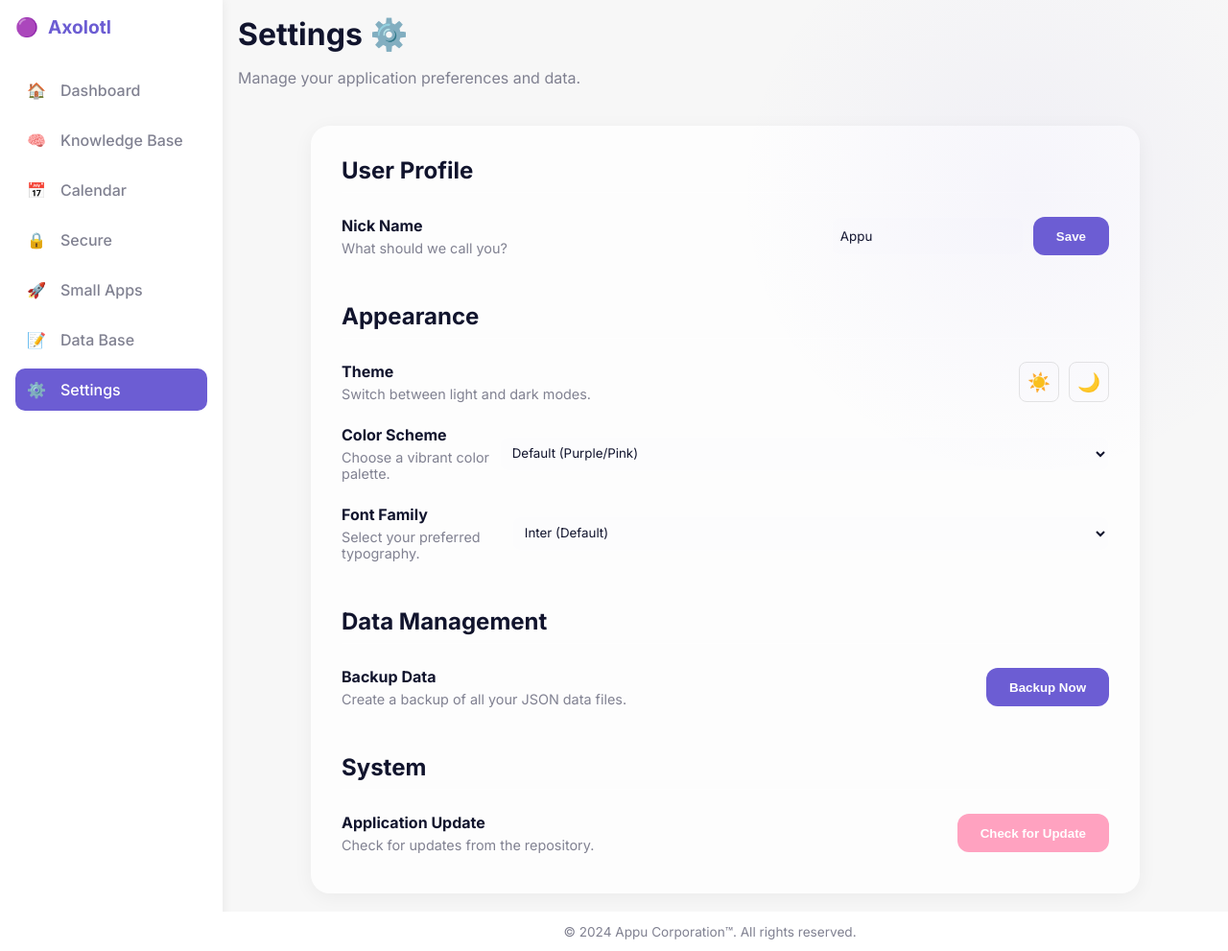
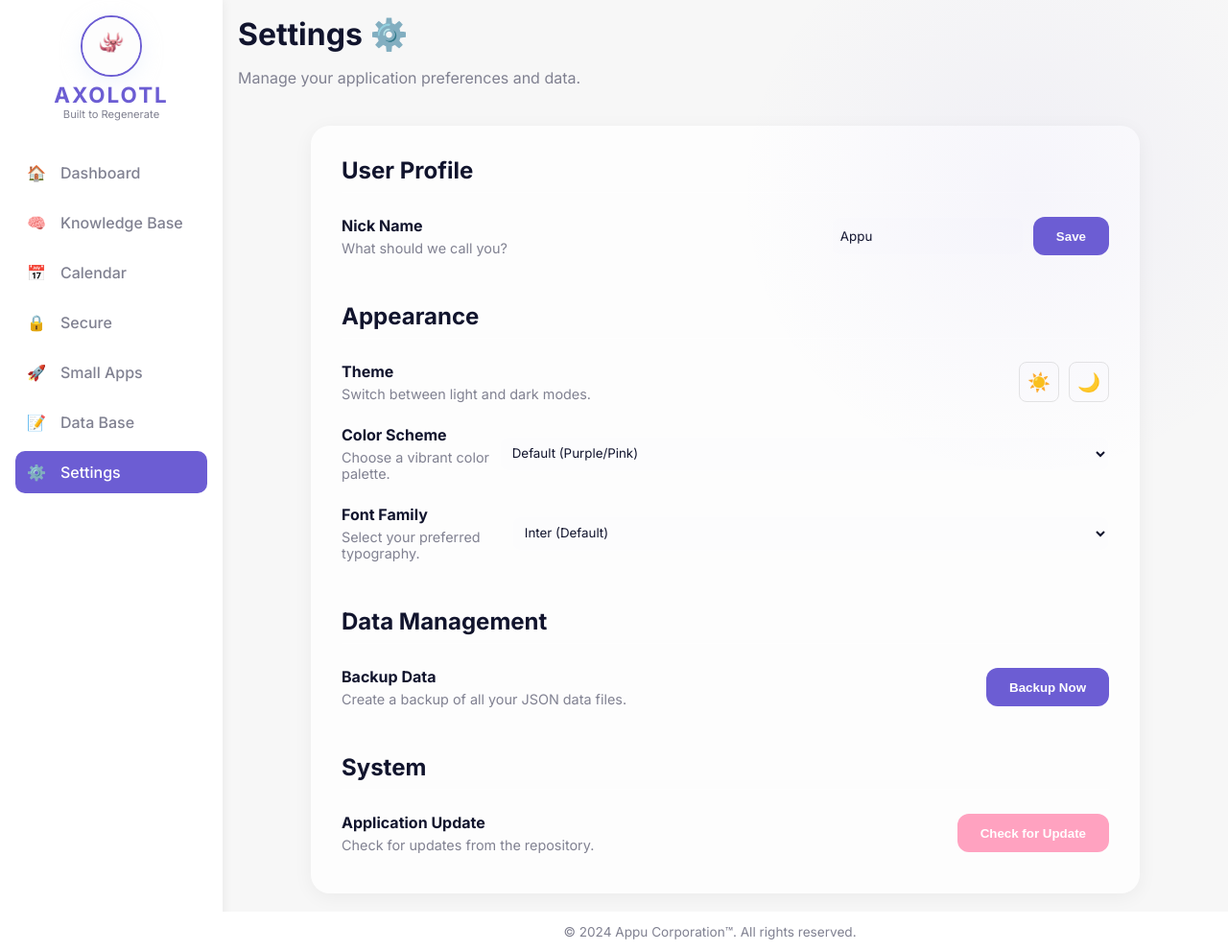
Before and after one commit to BinuAppu/appupersonalapp, a Flask app: page /settings in a window 1280 px wide. Shown: the whole page at 96% size. Run offline with Flask 3, Linux system fonts and the light colour scheme; some libraries are stand-ins or nearby versions.

Commit message:
Logo Added

```diff
--- a/appu_personal_app/static/script.js
+++ b/appu_personal_app/static/script.js
@@ -33,7 +33,8 @@ document.addEventListener('DOMContentLoaded', () => {
                 'darcula', 'dracula-soft', 'github-dark', 'github-light', 'jellybeans',
                 'material-darker', 'material-lighter', 'material-ocean', 'material-palenight',
                 'monokai-pro', 'night-owl', 'shades-of-purple', 'synthwave-84',
-                'tokyo-night', 'zenburn', 'solarized-ocean', 'deep-purple', 'matrix-green'
+                'tokyo-night', 'zenburn', 'solarized-ocean', 'deep-purple', 'matrix-green',
+                'inferno-hacker'
             ];
             if (validThemes.includes(theme)) {
                 schemeSelect.value = theme;
--- a/appu_personal_app/static/style.css
+++ b/appu_personal_app/static/style.css
@@ -239,6 +239,22 @@
 
 /* --- New 30 Themes --- */
 
+[data-theme='inferno-hacker'] {
+    /* Inferno Hacker - Halloween, Devil, Horror, Hacker, Cyber */
+    --primary-color: #ff0000;
+    --secondary-color: #00ff41;
+    --accent-color: #ff8c00;
+    --bg-color: #050505;
+    --text-color: #e0e0e0;
+    --text-muted: #888888;
+    --card-bg: rgba(15, 0, 0, 0.85);
+    --nav-bg: #0a0000;
+    --box-shadow: 0px 0px 15px rgba(255, 0, 0, 0.3);
+    --border-color: #330000;
+    --input-bg: #0f0000;
+    --input-border: #ff0000;
+}
+
 [data-theme='atom-one-dark'] {
     --primary-color: #61afef;
     --secondary-color: #98c379;
@@ -737,8 +753,37 @@ body {
     color: var(--primary-color);
     margin-bottom: 2rem;
     display: flex;
+    flex-direction: column;
     align-items: center;
-    gap: 10px;
+    text-align: center;
+    gap: 5px;
+}
+
+.logo-img {
+    width: 60px;
+    height: 60px;
+    border-radius: 50%;
+    object-fit: cover;
+    object-position: center;
+    background: white;
+    /* New image has white background */
+    border: 2px solid var(--primary-color);
+    box-shadow: var(--box-shadow);
+}
+
+.logo-text {
+    font-size: 1.4rem;
+    text-transform: uppercase;
+    letter-spacing: 2px;
+}
+
+.slogan {
+    font-size: 0.7rem;
+    font-weight: 400;
+    color: var(--text-muted);
+    text-transform: none;
+    letter-spacing: normal;
+    margin-top: -5px;
 }
 
 .nav-link {
@@ -1022,6 +1067,7 @@ textarea:focus {
     /* white-space: nowrap; - Removed for wrapping */
     display: -webkit-box;
     -webkit-line-clamp: 2;
+    line-clamp: 2;
     -webkit-box-orient: vertical;
     overflow: hidden;
     text-overflow: ellipsis;
@@ -1359,6 +1405,7 @@ textarea:focus {
     text-overflow: ellipsis;
     display: -webkit-box;
     -webkit-line-clamp: 2;
+    line-clamp: 2;
     -webkit-box-orient: vertical;
 }
 
--- a/appu_personal_app/templates/base.html
+++ b/appu_personal_app/templates/base.html
@@ -16,7 +16,9 @@
 <body>
     <div class="sidebar">
         <div class="logo">
-            <span>🟣</span> Axolotl
+            <img src="{{ url_for('static', filename='axolotl_logo.png') }}" alt="Axolotl Logo" class="logo-img">
+            <div class="logo-text">Axolotl</div>
+            <div class="slogan">Built to Regenerate</div>
         </div>
         <nav>
             <a href="/" class="nav-link {% if request.path == '/' %}active{% endif %}">
@@ -31,7 +33,8 @@
             <a href="/secure" class="nav-link {% if request.path == '/secure' %}active{% endif %}">
                 <span>🔒</span> Secure
             </a>
-            <a href="/small-apps" class="nav-link {% if request.path == '/small-apps' or request.path.startswith('/small-apps/') %}active{% endif %}">
+            <a href="/small-apps"
+                class="nav-link {% if request.path == '/small-apps' or request.path.startswith('/small-apps/') %}active{% endif %}">
                 <span>🚀</span> Small Apps
             </a>
             <a href="/all" class="nav-link {% if request.path == '/all' %}active{% endif %}">
--- a/appu_personal_app/templates/settings.html
+++ b/appu_personal_app/templates/settings.html
@@ -112,6 +112,7 @@
                 <option value="solarized-ocean">Solarized Ocean</option>
                 <option value="deep-purple">Deep Purple</option>
                 <option value="matrix-green">Matrix Green</option>
+                <option value="inferno-hacker">Inferno Hacker (Horror/Cyber)</option>
             </select>
         </div>
 
```
Also changed, not shown: appu_personal_app/static/axolotl_logo.jpg (added), appu_personal_app/static/axolotl_logo.png (added).
